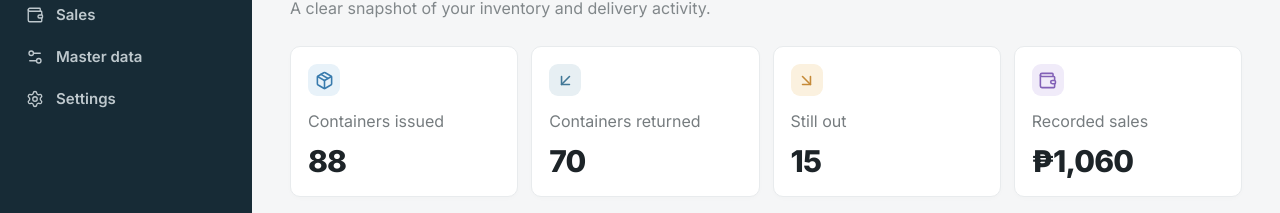
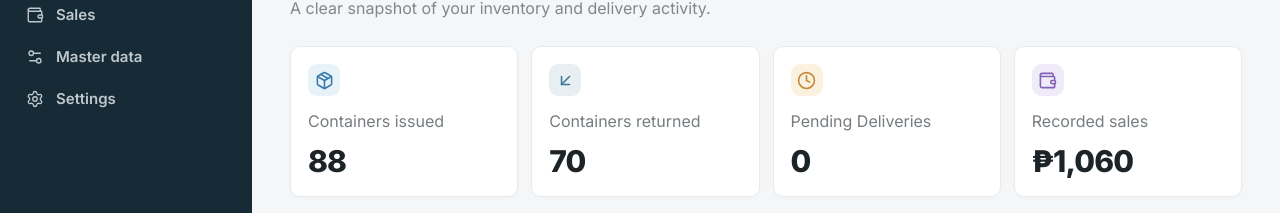
Before and after one commit to Shiinoji/Stacey-Water-Inventroy-Management, a React (Vite) app: page / in a window 1280 px wide. Shown: the part 178-391 px from the top of the page. Built offline with nearby package versions, Linux system fonts and the light colour scheme.

Commit message:
refactor: remove totalStillOut calculation and update DashboardPage to display pending deliveries

```diff
--- a/src/App.jsx
+++ b/src/App.jsx
@@ -66,10 +66,6 @@ function App() {
   // Totals are calculated from transactions that still match current master data.
   const totalIssued = activeTransactions.reduce((sum, item) => sum + item.issued, 0);
   const totalReturned = activeTransactions.reduce((sum, item) => sum + item.returned, 0);
-  const totalStillOut = activeTransactions.reduce(
-    (sum, item) => sum + item.issued - item.returned - item.damaged - item.lost,
-    0,
-  );
   const totalSales = activeTransactions.reduce((sum, item) => sum + (item.issued - item.returned) * item.unitPrice, 0);
 
   // Search is immediate; the selected dropdown filters apply on user action.
@@ -279,7 +275,7 @@ function App() {
         </header>
 
         <div className="page-content">
-          {page === "Dashboard" && <DashboardPage transactions={activeTransactions} totalIssued={totalIssued} totalReturned={totalReturned} totalStillOut={totalStillOut} totalSales={totalSales} currency={settings.currency} dateFormat={settings.dateFormat} setPage={setPage} onViewTransaction={openTransactionSummary} />}
+          {page === "Dashboard" && <DashboardPage transactions={activeTransactions} totalIssued={totalIssued} totalReturned={totalReturned} pendingDeliveryCount={pendingTransactions.length} totalSales={totalSales} currency={settings.currency} dateFormat={settings.dateFormat} setPage={setPage} onViewTransaction={openTransactionSummary} />}
           {page === "Transactions" && <TransactionsPage
             transactions={filteredTransactions}
             pendingTransactions={pendingTransactions}
--- a/src/pages/DashboardPage.jsx
+++ b/src/pages/DashboardPage.jsx
@@ -1,9 +1,9 @@
-import { ArrowDownLeft, ArrowDownRight, ArrowRight, Package, Wallet } from "lucide-react";
+import { ArrowDownLeft, ArrowRight, Clock, Package, Wallet } from "lucide-react";
 import { MetricCard, PageHeading } from "../components/Common.jsx";
 import { TransactionTable } from "../components/TransactionTable.jsx";
 import { formatDate, formatMoney } from "../utils/formatters.js";
 
-export function DashboardPage({ transactions, totalIssued, totalReturned, totalStillOut, totalSales, currency, dateFormat, setPage, onViewTransaction }) {
+export function DashboardPage({ transactions, totalIssued, totalReturned, pendingDeliveryCount, totalSales, currency, dateFormat, setPage, onViewTransaction }) {
   return (
     <div className="dashboard-page">
       <PageHeading eyebrow={formatDate(new Date(), dateFormat).toUpperCase()} title="Dashboard" description="A clear snapshot of your inventory and delivery activity." />
@@ -11,7 +11,7 @@ export function DashboardPage({ transactions, totalIssued, totalReturned, totalS
       <section className="metrics-grid dashboard-metrics">
         <MetricCard label="Containers issued" value={totalIssued} icon={Package} tone="blue" />
         <MetricCard label="Containers returned" value={totalReturned} icon={ArrowDownLeft} tone="green" />
-        <MetricCard label="Still out" value={totalStillOut} icon={ArrowDownRight} tone="amber" />
+        <MetricCard label="Pending Deliveries" value={pendingDeliveryCount} icon={Clock} tone="amber" />
         <MetricCard label="Recorded sales" value={formatMoney(totalSales, currency)} icon={Wallet} tone="purple" />
       </section>
 
--- a/src/pages/MasterDataPage.jsx
+++ b/src/pages/MasterDataPage.jsx
@@ -73,7 +73,7 @@ export function ContainersMaster({ containers, setContainers, currency, defaultO
   return <section className="master-content">
     <div className="master-intro"><span className="master-intro-icon container-intro"><Boxes size={19} /></span><div><h2>Containers</h2><p>Keep track of every container type and its value.</p></div></div>
     <div className="master-columns">
-      <form className="panel form-panel" onSubmit={submit}><div className="form-panel-title"><h3>Add a container</h3></div><label>Container type<input value={form.type} onChange={(event) => setForm({ ...form, type: event.target.value })} placeholder="e.g. 5-gallon jug" required /></label><label>Ownership type<select value={form.ownership} onChange={(event) => setForm({ ...form, ownership: event.target.value })}><option>Company-owned</option><option>Customer-owned</option></select></label><div className="form-two-col"><label>Status<select value={form.status} onChange={(event) => setForm({ ...form, status: event.target.value })}><option>Active</option><option>Inactive</option></select></label><label>Unit price<input type="number" min="0" value={form.price} onChange={(event) => setForm({ ...form, price: event.target.value })} placeholder="₱ 0.00" required /></label></div><Button type="submit"><Plus size={16} /> Add container</Button></form>
+      <form className="panel form-panel" onSubmit={submit}><div className="form-panel-title"><h3>Add a container</h3></div><label>Container type<input value={form.type} onChange={(event) => setForm({ ...form, type: event.target.value })} placeholder="e.g. 20L Jug" required /></label><label>Ownership type<select value={form.ownership} onChange={(event) => setForm({ ...form, ownership: event.target.value })}><option>Company-owned</option><option>Customer-owned</option></select></label><div className="form-two-col"><label>Status<select value={form.status} onChange={(event) => setForm({ ...form, status: event.target.value })}><option>Active</option><option>Inactive</option></select></label><label>Unit price<input type="number" min="0" value={form.price} onChange={(event) => setForm({ ...form, price: event.target.value })} placeholder="₱ 0.00" required /></label></div><Button type="submit"><Plus size={16} /> Add container</Button></form>
       <div className="panel master-list-panel"><div className="list-panel-heading"><div><h3>Container types</h3><p>Pricing and availability</p></div><span className="list-count">{containers.length}</span></div><div className="master-list">{containers.length ? containers.map((item) => <div className="master-list-row container-list-row" key={item.id}><span className="container-list-icon"><Package size={18} /></span><span className="master-person-name"><strong>{item.type}</strong><small>{item.ownership} · {formatMoney(item.price, currency)} / unit</small></span><StatusPill kind={item.status === "Active" ? "green" : "gray"}>{item.status}</StatusPill><button type="button" className="icon-button delete-button" aria-label={`Delete ${item.type} (${item.ownership})`} title="Delete container type" onClick={() => removeContainer(item)}><Trash2 size={16} /></button></div>) : <p className="master-list-empty">No container types added yet.</p>}</div></div>
     </div>
   </section>;
@@ -98,7 +98,7 @@ export function AreasMaster({ areas, setAreas, employees, notify }) {
   return <section className="master-content">
     <div className="master-intro"><span className="master-intro-icon area-intro"><MapPin size={19} /></span><div><h2>Delivery areas</h2><p>Organize your routes by neighborhood and barangay.</p></div></div>
     <div className="master-columns">
-      <form className="panel form-panel" onSubmit={submit}><div className="form-panel-title"><h3>Add a delivery area</h3></div><label>Area name<input value={form.name} onChange={(event) => setForm({ ...form, name: event.target.value })} placeholder="e.g. Riverside" required /></label><label>Barangay<input value={form.barangay} onChange={(event) => setForm({ ...form, barangay: event.target.value })} placeholder="e.g. San Isidro" required /></label><label>Assigned employee <span className="optional">(optional)</span><select value={form.employee} onChange={(event) => setForm({ ...form, employee: event.target.value })}><option value="">Not assigned</option>{employees.map((employee) => <option key={employee.id}>{employee.first} {employee.last}</option>)}</select></label><Button type="submit"><Plus size={16} /> Add delivery area</Button></form>
+      <form className="panel form-panel" onSubmit={submit}><div className="form-panel-title"><h3>Add a delivery area</h3></div><label>Area name<input value={form.name} onChange={(event) => setForm({ ...form, name: event.target.value })} placeholder="e.g. Sipocot" required /></label><label>Barangay<input value={form.barangay} onChange={(event) => setForm({ ...form, barangay: event.target.value })} placeholder="e.g. San Juan" required /></label><label>Assigned employee <span className="optional">(optional)</span><select value={form.employee} onChange={(event) => setForm({ ...form, employee: event.target.value })}><option value="">Not assigned</option>{employees.map((employee) => <option key={employee.id}>{employee.first} {employee.last}</option>)}</select></label><Button type="submit"><Plus size={16} /> Add delivery area</Button></form>
       <div className="panel master-list-panel"><div className="list-panel-heading"><div><h3>Your delivery areas</h3><p>Areas and assigned team members</p></div><span className="list-count">{areas.length}</span></div><div className="master-list">{areas.length ? areas.map((area) => <div className="master-list-row area-list-row" key={area.id}><span className="area-list-icon"><MapPin size={17} /></span><span className="master-person-name"><strong>{area.name}</strong><small>{area.barangay} barangay</small></span><span className="area-assignee">{area.employee === "Not assigned" ? <span className="unassigned">Not assigned</span> : area.employee}</span><button type="button" className="icon-button delete-button" aria-label={`Delete ${area.name} delivery area`} title="Delete delivery area" onClick={() => removeArea(area)}><Trash2 size={16} /></button></div>) : <p className="master-list-empty">No delivery areas added yet.</p>}</div></div>
     </div>
   </section>;
```
